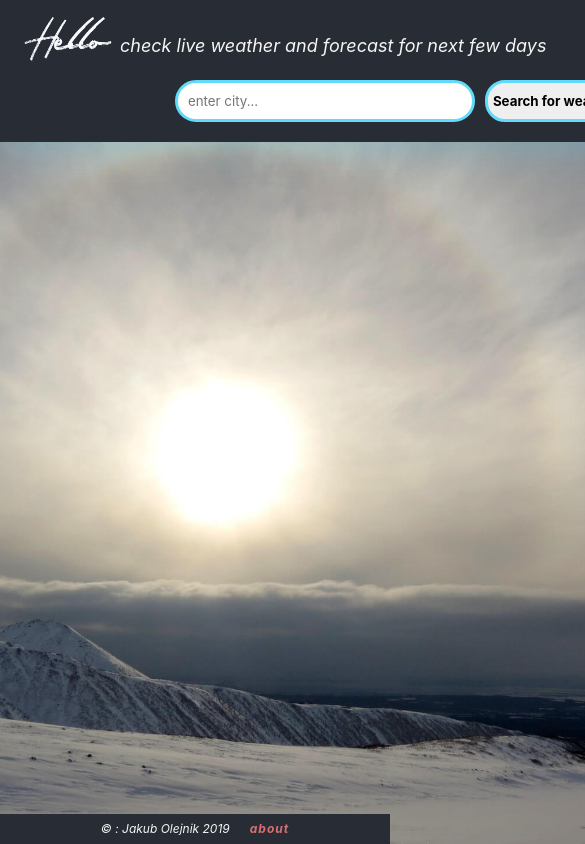
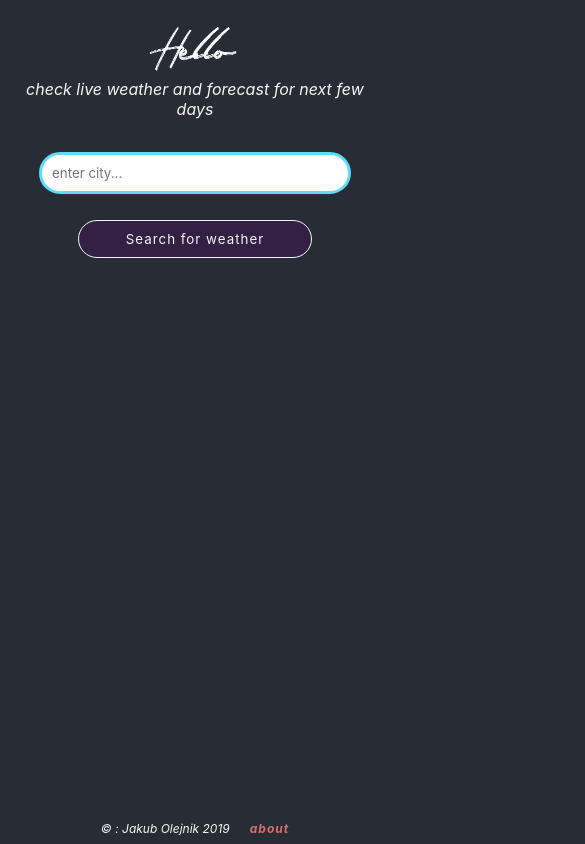
Before and after one commit to JakubOlejnik1155/LiveWeatherApp, a React (Create React App) app: page / in a window 390 px wide. Shown: the top 844 px of the page, 585 px wide, since content can reach past the window. Built offline with nearby package versions, Linux system fonts and the light colour scheme.

Commit message:
ad mobile view to css style

```diff
--- a/src/components/Table.js
+++ b/src/components/Table.js
@@ -6,7 +6,6 @@ const Table = (props) => {
         const arr = ["N", "NNE", "NE", "ENE", "E", "ESE", "SE", "SSE", "S", "SSW", "SW", "WSW", "W", "WNW", "NW", "NNW"];
         return arr[(val % 16)];
     }
-    // console.log(props.forecast)
     const tempStyleCold = { color: "rgb(88,90,92)" }
     const rain = { color: "#61dafb" }
     const windStrong = { color: "darkorange" }
--- a/src/components/WeatherForecast.js
+++ b/src/components/WeatherForecast.js
@@ -25,8 +25,6 @@ const WeatherForecast = (props) => {
     }
     //atrual local time where we looking for forecast
     const actualLocaleTime = calcTime(props.timezone / 3600);
-    // console.log(actualLocaleTime.getHours())
-    // console.log(new Date().getUTCHours())
     //all forecast array
     const forecastArray = props.forecast.list; //all days forecast
     const forecastArray_1 = JSON.parse(JSON.stringify(forecastArray));//all days forecast copy to change
@@ -53,20 +51,10 @@ const WeatherForecast = (props) => {
     for (let i = 0; i < todayForecastArray.length; i++) {
         forecastArray_1.shift()
     }
-
-    // console.log(forecastArray_1)
-    // console.log(todayForecastArray)
     const fa1 = JSON.parse(JSON.stringify(forecastArray_1))
     const boxes = []
     for (let index = 0; index < forecastArray_1.length; index += 8) {
-        boxes.push("."
-            // <li key={forecastArray_1[index].dt_txt}>
-            //     <p className="forecast-header">{forecastArray_1[index].dt_txt.substring(0, 10)}</p>
-            //     <div className="forecast">
-
-            //     </div>
-            // </li>
-        )
+        boxes.push(".")
     }
     //making forecasts arrays in one array called days
     const days = []
@@ -85,10 +73,6 @@ const WeatherForecast = (props) => {
             }
         }
     }
-    // console.log("days:")
-    // console.log(days)
-
-
     // //todays Tables
     const tempStyleCold = { color: "rgb(88,90,92)" }
     const windStrong = { color: "darkorange" }
@@ -153,7 +137,6 @@ const WeatherForecast = (props) => {
             )
         }
     }
-
     // const forecasts = days.map(day => <Table forecast={day} />)
     const content = []
     let a = 0;
@@ -168,10 +151,6 @@ const WeatherForecast = (props) => {
         )
         a++
     }
-    // console.log("fa1:")
-    // console.log(fa1)
-
-
     /////////RETURN/////////////////
     return (
         <div id="forecast-container">
@@ -222,5 +201,4 @@ const WeatherForecast = (props) => {
         </div>
     );
 }
-
 export default WeatherForecast;
--- a/src/styles/App.css
+++ b/src/styles/App.css
@@ -1,3 +1,4 @@
+@media(min-width: 820px){
   .App{
       text-align: center;
       margin: 0 auto;
@@ -22,7 +23,6 @@
     margin: 0 auto;
     color: whitesmoke;
     font-family: sans-serif;
-  /* background-color: rgba(204, 211, 226, 0.4); */
     background-color:#282c34;
     width: 800px;
     font-size: 18px;
@@ -61,3 +61,45 @@
     color: whitesmoke;
     letter-spacing: 1px;
   }
+}
+@media(max-width: 821px){
+  #container{
+    min-height: calc(100vh - 30px);
+  }
+  .App{
+      text-align: center;
+      width: 100%;
+      padding: 5vw;
+  }
+  #About{
+    min-height: calc(100vh - 30px);
+  }
+
+.About{
+     text-align: center;
+      width: 100%;
+      padding: 5vw;
+    color: whitesmoke;
+    font-family: sans-serif;
+  }
+  .About p a{
+    text-decoration: none;
+    color:  rgb(216, 111, 111);
+  }
+  #back{
+    padding: 5px 10px;
+    background-color:  rgba(75, 8, 102, .3);
+    color:  whitesmoke;
+    border: 1px solid whitesmoke;
+    display: block;
+    width: 100%;
+    margin: 0 auto;
+    margin-top: 20px;
+    text-decoration: none;
+    margin-top: 10px;
+    border-radius: 40px;
+    letter-spacing: 1px;
+  }
+
+
+}
--- a/src/styles/Error.css
+++ b/src/styles/Error.css
@@ -11,3 +11,9 @@
 .errorResponse img{
     width: 50px;
 }
+@media (max-width: 821px) {
+    .errorResponse{
+        color:whitesmoke;
+        margin-top: 15vw;
+    }
+}
--- a/src/styles/Response.css
+++ b/src/styles/Response.css
@@ -1,3 +1,4 @@
+@media (min-width: 820px){
 .head{
      color: #61dafb;
 }
@@ -52,3 +53,54 @@ div#live-conditions p img{
 #forecast-button:focus, #hide-forecast-button:focus{
     outline: none;
 }
+}
+@media (max-width: 821px){
+#head{
+    font-size: 18px;
+    margin-top: 3vh;
+    margin-bottom: 3vh;
+}
+#head .head::after {
+      content: "\a";
+      white-space: pre;
+    }
+.head{
+     color: #61dafb;
+}
+.liveWeatherResponse{
+    color: whitesmoke;
+}
+#live-conditions p:nth-child(3) em {
+    display: none;
+}
+div#live-conditions {
+    padding-bottom: 5vw;
+    padding-left: 15vw;
+    text-align: left;
+}
+div#live-conditions  p{
+    margin-bottom: 10px;
+}
+div#live-conditions p img{
+    height: 20px;
+    margin-right: 10px;
+}
+#forecast-button{
+    padding: 10px 5px;
+    color: whitesmoke;
+    border: 2px solid whitesmoke;
+    background-color: rgba(75, 8, 102, .3);;
+    border-radius: 20px;
+
+}
+#hide-forecast-button{
+    padding: 10px 50px;
+    color: whitesmoke;
+    border: 2px solid whitesmoke;
+    background-color: rgba(75, 8, 102, .3);;
+    border-radius: 20px;
+}
+#forecast-button:focus, #hide-forecast-button:focus{
+    outline: none;
+}
+}
--- a/src/styles/WeatherForecast.css
+++ b/src/styles/WeatherForecast.css
@@ -1,3 +1,4 @@
+@media (min-width: 820px){
     #forecast-container{
         margin-bottom: 20px;
         padding-bottom: 20px;
@@ -36,3 +37,41 @@ tr th:nth-child(1){
     td img{
         height: 30px;
     }
+}
+@media (max-width: 821px){
+    .forecast-header{
+        margin-top: 4vh;
+        margin-bottom: 2vh;
+        font-weight: bold;
+        color: #61dafb;
+    }
+    .forecast{
+        min-height: 200px;
+        background-color: rgba(240,248,255,.5);
+        border-radius: 10px;
+        padding: 10px 20px;
+        width: 100%;
+        overflow-x: scroll;
+    }
+    #forecast-container ul {
+        list-style: none;
+    }
+    #forecast-container ul li {
+        display: block;
+    }
+    .forecast table{
+        height: 100%;
+        width: 800px;
+    }
+    tr th:nth-child(1){
+        width: 20px;
+        text-align: left;
+    }
+    .table-italic{
+        font-style: italic;
+        color: rgb(24, 37, 73);
+    }
+    td img{
+        height: 30px;
+    }
+}
--- a/src/styles/WeatherForm.css
+++ b/src/styles/WeatherForm.css
@@ -1,4 +1,6 @@
-.weatherForm{
+
+@media (min-width: 820px) {
+      .weatherForm{
     background-color: #282c34;
     padding: 20px;
 }
@@ -41,3 +43,34 @@
     color: whitesmoke;
     font-style: italic;
 }
+}
+@media (max-width: 821px) {
+.weatherForm input{
+    padding: 10px;
+    width: 80vw;
+    border: 3px solid #61dafb;
+    border-radius: 30px;
+}
+.weatherForm input:focus , .weatherForm button:focus {
+    outline-width: 0;
+}
+.weatherForm button{
+    padding: 10px 10px;
+    background-color: rgba(75, 8, 102, .3);
+    color: whitesmoke;
+    border: 1px solid whitesmoke;
+    width: 60vw;
+    border-radius: 40px;
+    letter-spacing: 1px;
+    margin-top: 3vh;
+}
+#hello{
+    display: inline-block;
+}
+#welcome{
+    display: inline-block;
+    color: whitesmoke;
+    font-style: italic;
+    margin-bottom: 4vh;
+}
+}
--- a/src/styles/index.css
+++ b/src/styles/index.css
@@ -1,3 +1,5 @@
+
+@media (min-width: 820px) {
     *{
       padding: 0;
       margin: 0;
@@ -16,10 +18,19 @@ html {
     background-size: cover;
     overflow-y: scroll;
   }
-/* body{
-  width: 100vw;
-  height: 100vh;
-  display: flex;
-  justify-content: center;
-  align-items: center;
-} */
+}
+@media(max-width: 821px){
+    *{
+        padding: 0;
+        margin: 0;
+        box-sizing: border-box;
+        font-family: -apple-system, BlinkMacSystemFont, 'Segoe UI', 'Roboto', 'Oxygen',
+        'Ubuntu', 'Cantarell', 'Fira Sans', 'Droid Sans', 'Helvetica Neue',
+        sans-serif;
+        -webkit-font-smoothing: antialiased;
+        -moz-osx-font-smoothing: grayscale;
+    }
+    html {
+    background-color: #282c34
+    };
+  }
```
Lines whose indentation alone changed are shown as unchanged.
